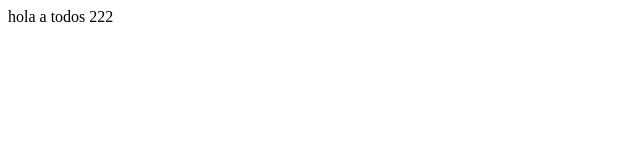
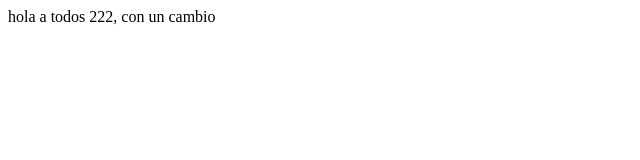
Before and after one commit to rayochain/curso-primera, a plain HTML site: page index.html in a window 1280 px wide. Shown: the whole page, without its empty margins (0-640 px from the left). Drawn offline with Linux system fonts and the light colour scheme.

Commit message:
cambio de texto

```diff
--- a/index.html
+++ b/index.html
@@ -6,6 +6,6 @@
     <title>Document</title>
 </head>
 <body>
-    hola a todos 222
+    hola a todos 222, con un cambio
 </body>
 </html>
```
